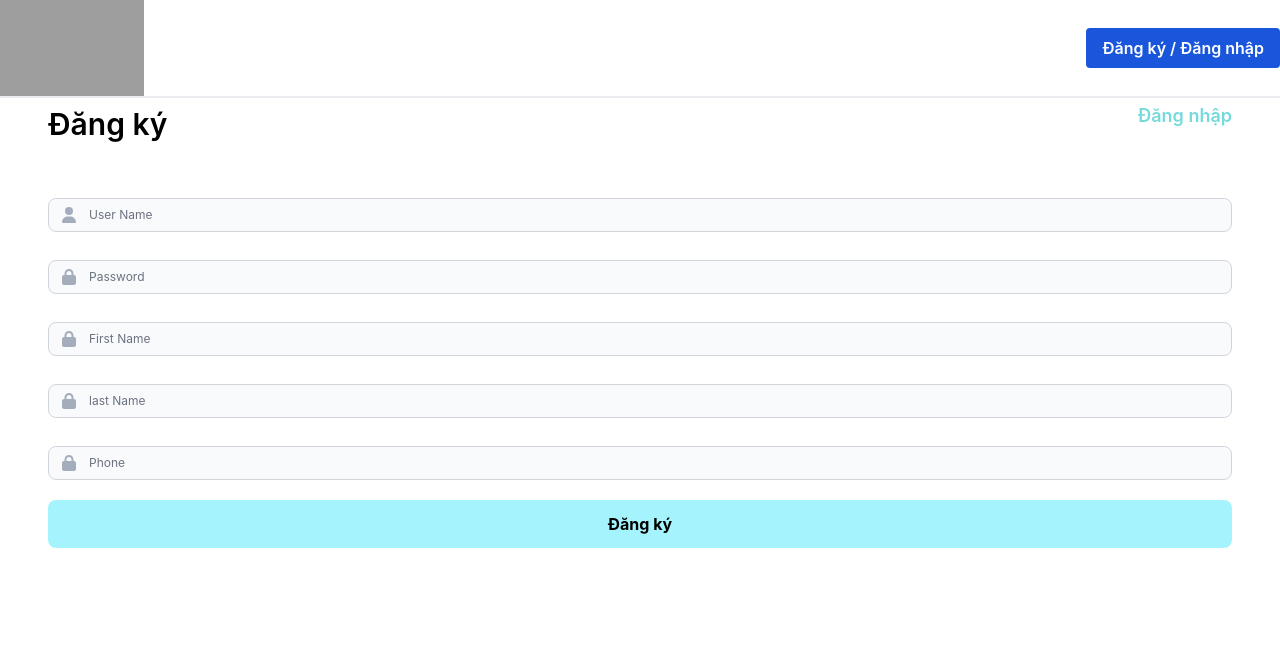
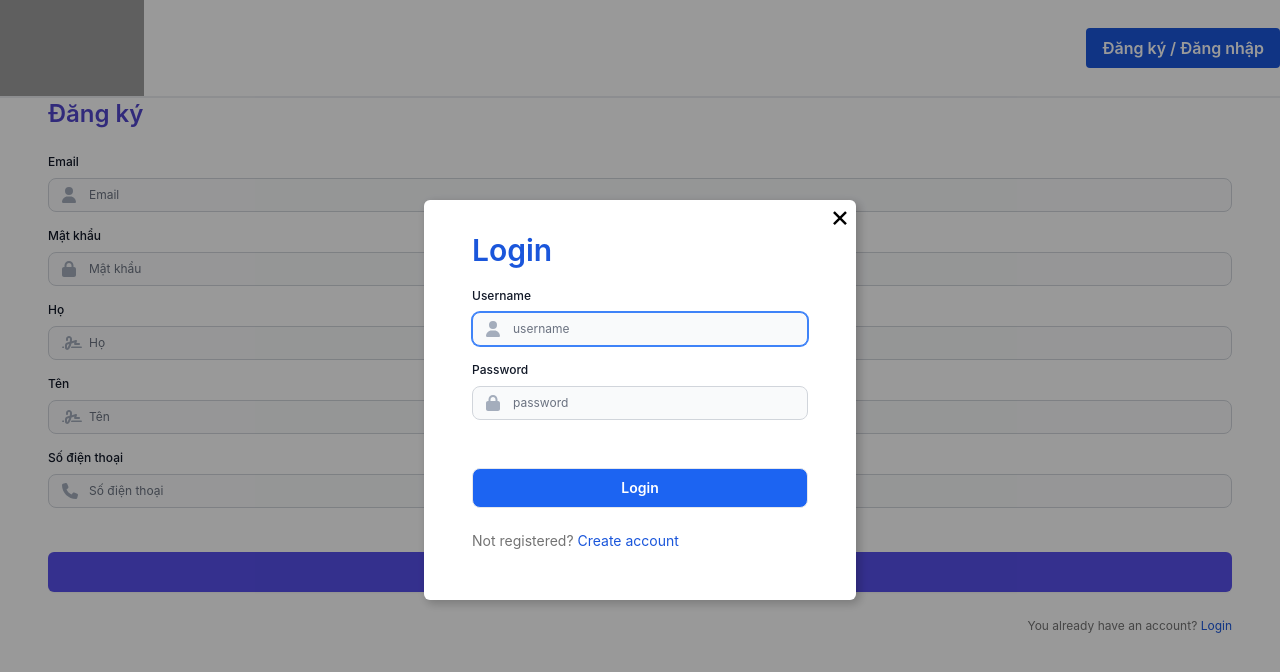
Before and after one commit to ledung-29x7/TechWiz, a React (Create React App) app in the folder techzich/: page /signup in a window 1280 px wide. Both pictures are taken after a click on the button "Đăng ký / Đăng nhập". Shown: the top 672 px of the page. Built offline with nearby package versions, Linux system fonts and the light colour scheme; grey boxes are pictures that could not be loaded.

Commit message:
xong Authom

```diff
--- a/techzich/src/Layout/DefaultLayout/Header/header.js
+++ b/techzich/src/Layout/DefaultLayout/Header/header.js
@@ -69,7 +69,7 @@ function HeaderUser() {
       };
       OpenSignUp(isSignUp);
     }, [isSignUp]);
-
+    console.log(isSignUp)
     // show login
     useEffect(() => {
       const OpenLogin = (isLogin) => {
@@ -173,7 +173,7 @@ function HeaderUser() {
                 <li className="">
                   <span className=" ">
                     <FontAwesomeIcon icon="fa-solid fa-arrow-right-from-bracket" />
-                    LogOut
+                    Logout
                   </span>
                 </li>
               </ul>
@@ -196,7 +196,7 @@ function HeaderUser() {
               <div id="overlay" className="modal_overlay"></div>
               <div className="modal_body">
                 <div className="auth-form ">
-                  <div className=" w-full flex justify-end p-3">
+                  <div className=" w-full flex justify-end">
                     <span
                       onClick={handleClose}
                       className=" w-6 h-6 text-3xl flex justify-center items-center text-center cursor-pointer "
@@ -216,10 +216,10 @@ function HeaderUser() {
               <div id="overlay" className="modal_overlay"></div>
               <div className="modal_body">
                 <div className="auth-form ">
-                  <div className=" w-full flex justify-end p-3">
+                  <div className=" w-full flex justify-end p-2">
                     <span
                       onClick={handleClose}
-                      className=" w-6 h-6 text-3xl flex justify-center items-center text-center cursor-pointer "
+                      className=" w-4 h-4 text-3xl flex justify-center items-center text-center cursor-pointer "
                     >
                       &times;
                     </span>
--- a/techzich/src/Pages/user/formInput.js
+++ b/techzich/src/Pages/user/formInput.js
@@ -8,9 +8,10 @@ function FormInputUser({
   value,
   placeholder,
   onChange,
+  afocus
 }) {
   return (
-    <div className=" relative w-full outline-none">
+    <div className="mb-4 relative w-full outline-none">
       <label
         for="email-address-icon"
         class="block mb-2 text-xs font-medium text-gray-900 dark:text-white"
@@ -29,6 +30,8 @@ function FormInputUser({
             value={value}
             placeholder={placeholder}
             onChange={onChange}
+            required
+            autoFocus={afocus}
         />
       </div>
     </div>
--- a/techzich/src/Pages/user/login.js
+++ b/techzich/src/Pages/user/login.js
@@ -13,6 +13,7 @@ function Login() {
   const [, dispatch] = useStore();
   const navigate = useNavigate();
   const [errors, setErrors] = useState([]);
+  const [showError, setShowError] = useState(false);
 
   // open form SingUp
   function handleSignUp() {
@@ -28,47 +29,53 @@ function Login() {
   const handleSubmit = (e) => {
     e.preventDefault();
     const FetchData = async () => {
+      try {
         await apis
           .Login(formData)
           .then((res) => {
-          console.log(res);
             if (res.status === 200) {
               window.sessionStorage.setItem("token", res.data.token);
               localStorage.setItem("nameUser", res.data.username);
 
               dispatch(actions.ModalLogin(false));
               switch (res.data.role) {
-              case "ADMIN":
-                return navigate("/admin/");
-              case "MANAGER":
-                return navigate("/manager/myHotels");
-              case "CUSTOMER":
+                case "USER":
                   return navigate("/");
+                case "MANAGE":
+                  return navigate("/manage");
                 default:
-                return alert("loi roi");
+                  return alert("error");
               }
             } else {
-            alert("dang nhap that bai");
+              alert("Login fail");
             }
           })
           .catch((errors) => {
-          console.log(errors);
+            setErrors("Error Server");
+            setShowError(true);
           });
+      } catch (error) {
+        if (error.response.status === 401) {
+          setErrors("username or password is incorrect");
+        }
+        setShowError(true);
+      }
     };
     FetchData();
   };
 
   return (
-    <div className="flex flex-col gap-8 px-8 mx-4 mb-12 mt-0">
+    <div className="flex flex-col gap-5 px-8 mx-4 mb-12 mt-0">
       {/* modal header */}
       <div className="auth-form_header">
         <div className="flex justify-between ">
-          <h3 className=" text-3xl font-semibold">Login</h3>
+          <h3 className=" text-blue-700 text-3xl font-semibold">Login</h3>
         </div>
       </div>
 
       {/* input  */}
-      <form className="flex flex-col gap-6 " onSubmit={handleSubmit}>
+      <form className="flex flex-col gap-5 " onSubmit={handleSubmit}>
+        <div className="">
           <FormInputUser
             icon={"fa-solid fa-user"}
             titleInput={"Username"}
@@ -77,6 +84,7 @@ function Login() {
             placeholder={"username"}
             value={formData.username}
             onChange={handleChange}
+            afocus={true}
           />
 
           <FormInputUser
@@ -88,15 +96,27 @@ function Login() {
             value={formData.password}
             onChange={handleChange}
           />
+
+          {showError ? (
+            <div className="">
+              <span className=" text-xs text-red-500">{errors}</span>
+            </div>
+          ) : null}
+        </div>
+
         {/* modal footer */}
-        <div className="">
+        <div className="mt-3">
           <button className="border rounded-lg  w-full h-10 font-semibold text-sm bg-blue-600 text-white">
             Login
           </button>
         </div>
-        <div>
-          <span className="">
-
+        <div className="">
+          <span className="text-neutral-500 text-sm">Not registered? </span>
+          <span
+            className="text-sm text-blue-700 hover:underline cursor-pointer "
+            onClick={handleSignUp}
+          >
+            Create account
           </span>
         </div>
       </form>
--- a/techzich/src/Pages/user/signup.js
+++ b/techzich/src/Pages/user/signup.js
@@ -14,7 +14,8 @@ function SignUp() {
     phone: "",
   });
   const navigate = useNavigate();
-   const [errors, setErrors] = useState([]);
+  const [errors, setErrors] = useState("");
+  const [showError, setShowError] = useState(false);
   const [, dispatch] = useStore();
 
   // open Form Login
@@ -30,8 +31,8 @@ function SignUp() {
   // submit
   const handleSubmit = (e) => {
     e.preventDefault();
-
     const FetchData = async () => {
+      try {
         await apis
           .SignUp(formData)
           .then((res) => {
@@ -40,77 +41,100 @@ function SignUp() {
               setErrors(res.errors);
               alert("Login failed!");
             } else {
-               dispatch(actions(false));
+              dispatch(actions.ModalSigUp(false));
               dispatch(actions.ModalLogin(true));
               navigate("/");
             }
           })
           .catch((errors) => {
-            console.log(errors);
+            setErrors(errors);
+            setShowError(true);
           });
+      } catch (error) {
+        if (error.response.status === 401) {
+          setErrors("");
+        }
+        setShowError(true);
+      }
     };
     FetchData();
   };
 
   return (
-      <div className="flex flex-col gap-8 px-8 mx-4 mb-12 mt-0">
+    <div className="flex flex-col gap-6 px-8 mx-4 mb-8">
       {/* modal header */}
-         <div className="auth-form_header">
-         <div className="flex justify-between mb-4 mt-2">
-            <h3 className=" text-3xl font-semibold">Đăng ký</h3>
-            <span onClick={handleLogin} className="auth-form_btn ">
-               Đăng nhập
-            </span>
+      <div className="">
+        <div className="flex justify-between items-center">
+          <h3 className=" text-indigo-700 text-2xl font-semibold">Đăng ký</h3>
         </div>
       </div>
 
       {/* input  */}
       <form className="flex flex-col gap-5 " onSubmit={handleSubmit}>
+         <div>
             <FormInputUser
                icon={"fa-solid fa-user"}
                type={"text"}
                nameInput={"username"}
-            placeholder={"User Name"}
+               placeholder={"Email"}
                value={formData.username}
                onChange={handleChange}
+               afocus={true}
+               titleInput={"Email"}
             />
+
             <FormInputUser
                icon={"fa-solid fa-lock"}
                type={"password"}
                nameInput={"password"}
-            placeholder={"Password"}
+               placeholder={"Mật khẩu"}
                value={formData.password}
                onChange={handleChange}
+               titleInput={"Mật khẩu"}
             />
             <FormInputUser
-            icon={"fa-solid fa-lock"}
+               icon={"fa-solid fa-signature"}
                type={"text"}
                nameInput={"firstName"}
-            placeholder={"First Name"}
+               placeholder={"Họ"}
                value={formData.firstName}
                onChange={handleChange}
+               titleInput={"Họ"}
             />
             <FormInputUser
-            icon={"fa-solid fa-lock"}
+               icon={"fa-solid fa-signature"}
                type={"text"}
                nameInput={"lastName"}
-            placeholder={"last Name"}
+               placeholder={"Tên"}
                value={formData.lastName}
                onChange={handleChange}
+               titleInput={"Tên"}
             />
             <FormInputUser
-            icon={"fa-solid fa-lock"}
+               icon={"fa-solid fa-phone"}
                type={"text"}
                nameInput={"phone"}
-            placeholder={"Phone"}
+               placeholder={"Số điện thoại"}
                value={formData.phone}
                onChange={handleChange}
+               titleInput={"Số điện thoại"}
             />
+         </div>
         {/* modal footer */}
-         <div className="">
-            <button className=" rounded-lg w-full h-12 font-bold bg-cyan-200">
+        <div className="mt-2">
+          <button className="block w-full rounded-md bg-indigo-600 px-3.5 py-2.5 text-center text-sm font-semibold text-white shadow-sm hover:bg-indigo-500 focus-visible:outline focus-visible:outline-2 focus-visible:outline-offset-2 focus-visible:outline-indigo-600">
             Đăng ký
           </button>
+        </div>
+
+         <div className="text-end">
+            <span className="text-xs text-neutral-500">You already have an account? </span>
+            <span
+               onClick={handleLogin}
+               className="text-blue-700 text-xs hover:underline cursor-pointer"
+            >
+               Login
+            </span>
          </div>
       </form>
     </div>
--- a/techzich/src/Store/action/action.js
+++ b/techzich/src/Store/action/action.js
@@ -1,15 +1,15 @@
 import { ISSHOWINGLOGIN, ISSHOWINGSIGNUP } from "./constants";
 
-export const ModalLogin = (isShowSig) => {
+export const ModalLogin = (isShowLog) => {
     return{
         type:ISSHOWINGLOGIN,
+        isShowLog
+    }
+}
+
+export const ModalSigUp = (isShowSig) => {
+    return {
+        type: ISSHOWINGSIGNUP,
         isShowSig
     }
 }
-
-export const ModalSigUp = (isShowLog) => {
-    return {
-        type: ISSHOWINGSIGNUP,
-        isShowLog
-    }
-}
--- a/techzich/src/Store/contexts/roducer.js
+++ b/techzich/src/Store/contexts/roducer.js
@@ -6,7 +6,7 @@ export const initState = {
 }
 
 function Reducers(state,action) {
-    switch (action.type) {
+    switch (action?.type) {
         case ISSHOWINGLOGIN : // sHOW Modal Login
             return{
                 ...state,
@@ -15,7 +15,7 @@ function Reducers(state,action) {
         case ISSHOWINGSIGNUP : // Show Modal SignUp
             return {
                 ...state,
-                isLogin: action.isShowSig
+                isSignUp: action.isShowSig
             }
         default:
             return state;
--- a/techzich/src/index.css
+++ b/techzich/src/index.css
@@ -45,7 +45,7 @@ code {
 
 .modal_body {
   background-color: white;
-  border-radius: 10px;
+  border-radius: 6px;
   margin: auto;
   z-index: 9999;
   box-shadow: 3px 3px 10px 1px rgba(0, 0, 0, 0.2);
@@ -58,9 +58,9 @@ code {
 }
 
 .auth-form_btn {
-  font-size: 18px;
-  line-height: 20px;
-  font-weight: 600;
+  font-size: 14px;
+  line-height: 18px;
+  font-weight: 500;
   color: #77dada;
   cursor: pointer;
 }
```
Lines whose indentation alone changed are shown as unchanged.
